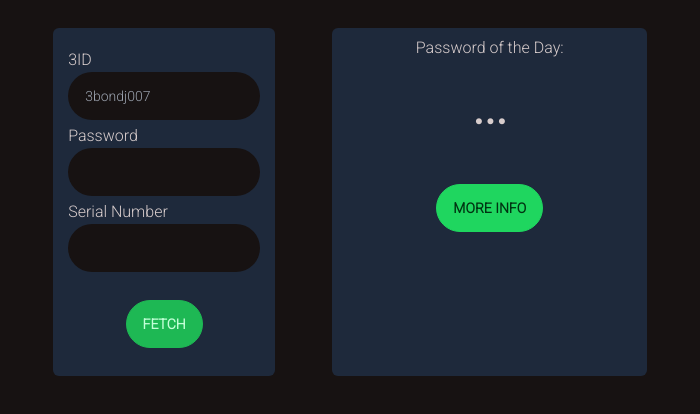
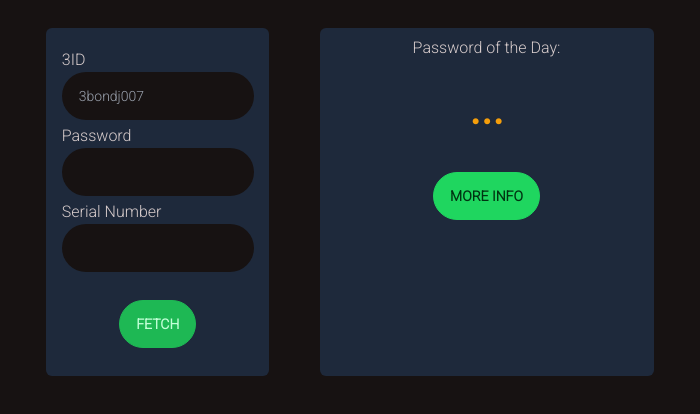
Before and after one commit to scamelot/mapp2, an Electron app: page index.html in a window 700 px wide. Drawn offline with Linux system fonts and the light colour scheme.

Commit message:
flex UI centering

```diff
--- a/index.html
+++ b/index.html
@@ -42,14 +42,14 @@
         <button id='submit' class="btn btn-primary flex">Fetch</button>
         </div>
     </section>
-    <section id='output' class="ml-5 p-2 rounded-md bg-slate-800">
+    <section id='output' class="ml-5 p-2 w-1/2 rounded-md bg-slate-800">
     <h2>Password of the Day:</h2>
     <!-- GIFS! -->
     <img id="loadGIF" class="hidden" src='#'>
     <span id='lastCheckIn'></span>
-    <span id='potdField'>...</span>
+    <span id='potdField' class="text-amber-500">...</span>
     <span id='siteCode'></span>  <button id='copyToClipboard' class='hidden'>Copy</button>
-    <button id='showMoreInfo' class="btn btn-secondary mx-24">More Info</button>
+    <button id='showMoreInfo' class="btn btn-secondary flex">More Info</button>
     </section>
     </main>
     <script src='./renderer.js'></script>
```
Also changed, not shown: output.css.
